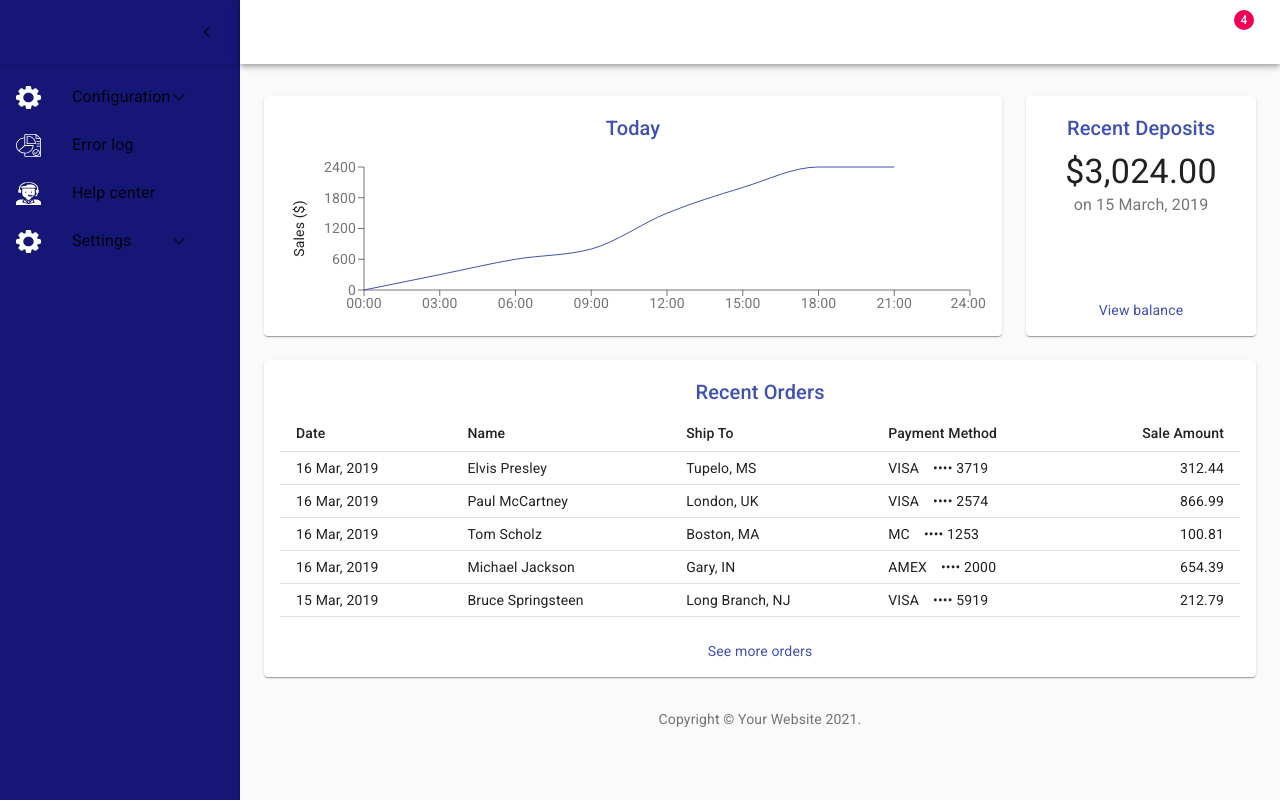
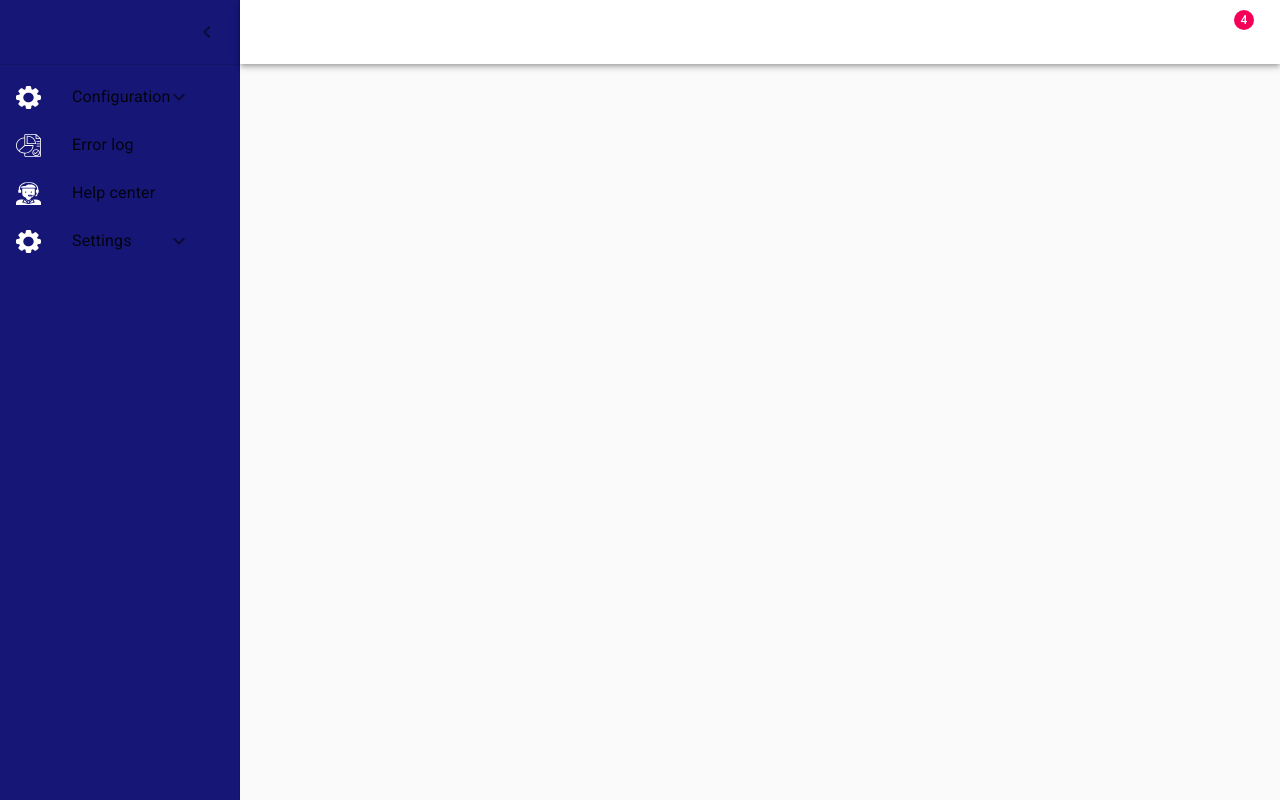
Before and after one commit to omerenma/dashboard, a React (Create React App) app: page / in a window 1280 px wide. Built offline with nearby package versions, Linux system fonts and the light colour scheme.

Commit message:
Clear commented code

```diff
--- a/src/components/MenuList.js
+++ b/src/components/MenuList.js
@@ -19,7 +19,7 @@ export const listItem = [
       { name: "Banks", icon: <BankIcon />, link: "/bank" },
       { name: "Country", icon: <CountryIcon />, link: "/country" },
       { name: "HMOS", icon: <HMOS />, link: "/hmos" },
-      { name: "FFAS", icon: <PFAS />, link: "/pfas" },
+      { name: "PFAS", icon: <PFAS />, link: "/pfas" },
       { name: "Date format", icon: <Calender />, link: "/dateformat" },
       { name: "Locolu", icon: <Locolu />, link: "/locolu" },
     ],
--- a/src/components/layout/DefaultLayout.js
+++ b/src/components/layout/DefaultLayout.js
@@ -260,40 +260,27 @@ export default function Dashboard() {
                 </Collapse>
               </span>
             );
-            // return (
-            //   <ListItem>
-            //     <ListItemIcon>{item.icon}</ListItemIcon>
-            //     <ListItemText primary={item.name} />
-            //     {item.children  && open && (
-            //       <ListItemIcon>
-            //         {
-            //           openNest === index ? (<ExpandLess/>) : (<ExpandMore/>)
-            //         }
-            //       </ListItemIcon>
-            //     )}
-            //   </ListItem>
 
-            // )
           })}
         </List>
       </Drawer>
       <main className={classes.content}>
         <div className={classes.appBarSpacer} />
-        <Container maxWidth="lg" className={classes.container}>
+        {/* <Container maxWidth="lg" className={classes.container}>
           <Grid container spacing={3}>
-            {/* Chart */}
+            Chart
             <Grid item xs={12} md={8} lg={9}>
               <Paper className={fixedHeightPaper}>
                 <Chart />
               </Paper>
             </Grid>
-            {/* Recent Deposits */}
+            Recent Deposits
             <Grid item xs={12} md={4} lg={3}>
               <Paper className={fixedHeightPaper}>
                 <Deposits />
               </Paper>
             </Grid>
-            {/* Recent Orders */}
+            Recent Orders
             <Grid item xs={12}>
               <Paper className={classes.paper}>
                 <Orders />
@@ -303,7 +290,7 @@ export default function Dashboard() {
           <Box pt={4}>
             <Copyright />
           </Box>
-        </Container>
+        </Container> */}
       </main>
     </div>
   );
```
